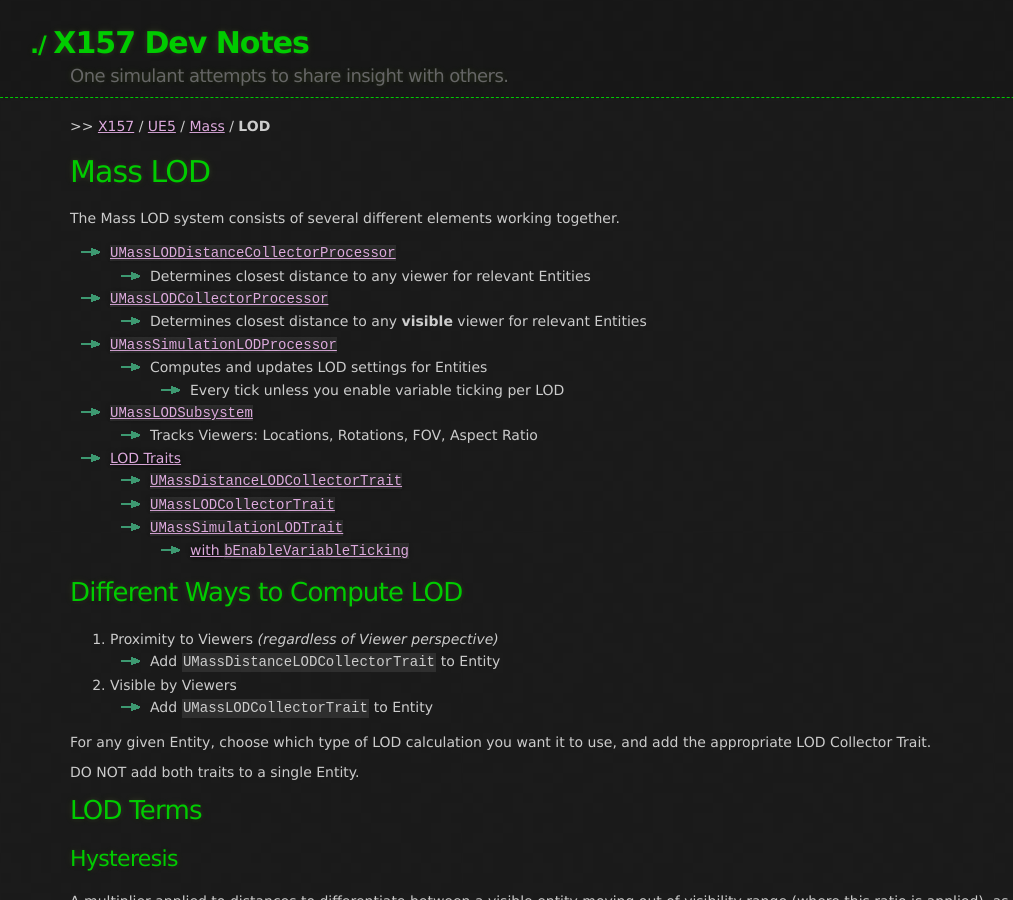
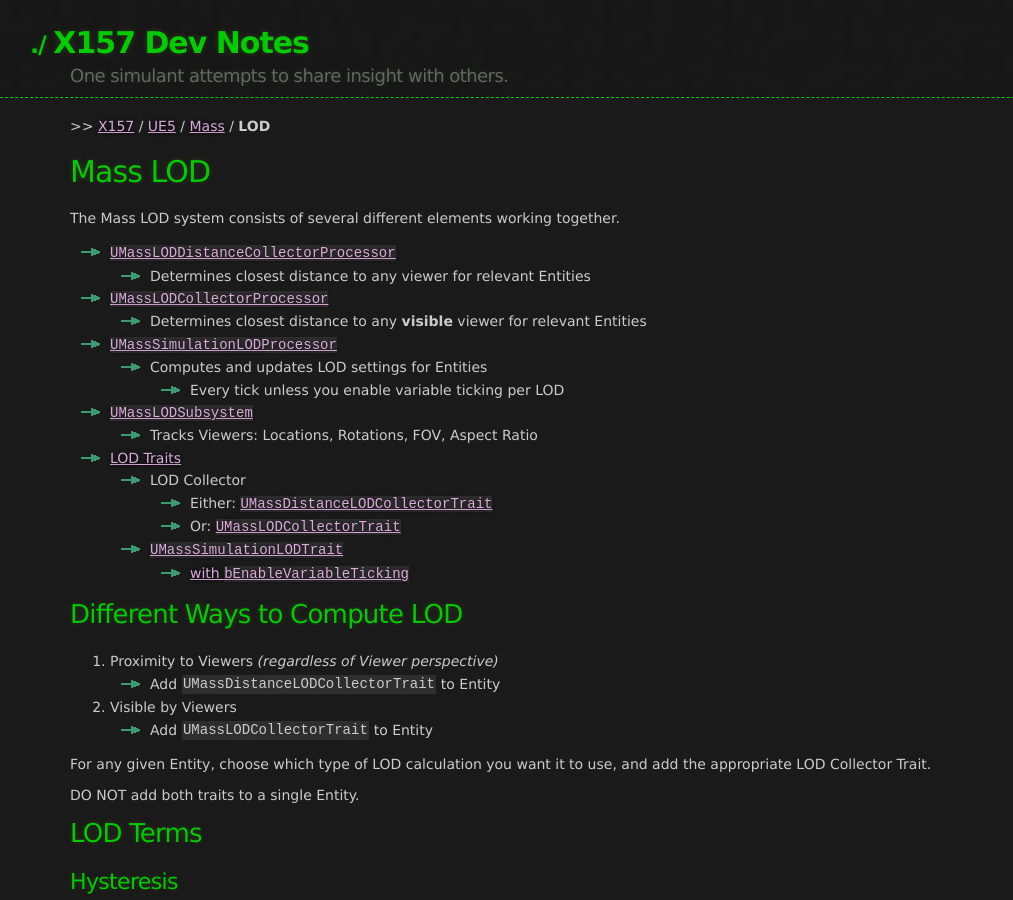
Before and after one commit to x157/x157.github.io, a Jekyll site: the page built from UE5/Mass/LOD.md, in a window 1280 px wide and 900 px high. Shown: the whole window, without its empty margins (70-1083 px from the left). Built offline with Jekyll 4.4.1, drawn with Linux system fonts in a browser that asks for light colours.

Commit message:
Make it more obvious you choose one LOD Collector

```diff
--- a/UE5/Mass/LOD.md
+++ b/UE5/Mass/LOD.md
@@ -19,8 +19,9 @@
 - [`UMassLODSubsystem`](#MassLODSubsystem)
   - Tracks Viewers: Locations, Rotations, FOV, Aspect Ratio
 - [LOD Traits](#LODTraits)
-  - [`UMassDistanceLODCollectorTrait`](#MassDistanceLODCollectorTrait)
-  - [`UMassLODCollectorTrait`](#MassLODCollectorTrait)
+  - LOD Collector
+    - Either: [`UMassDistanceLODCollectorTrait`](#MassDistanceLODCollectorTrait)
+    - Or: [`UMassLODCollectorTrait`](#MassLODCollectorTrait)
   - [`UMassSimulationLODTrait`](#MassSimulationLODTrait)
     - [with `bEnableVariableTicking`](#MassSimulationLODTrait_EnableVariableTicking)
 
```
